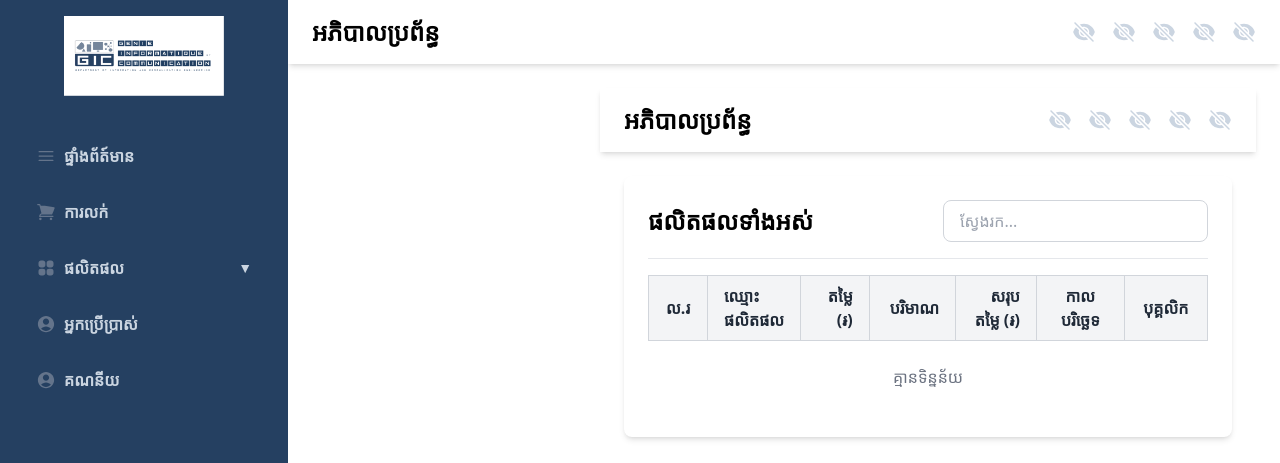
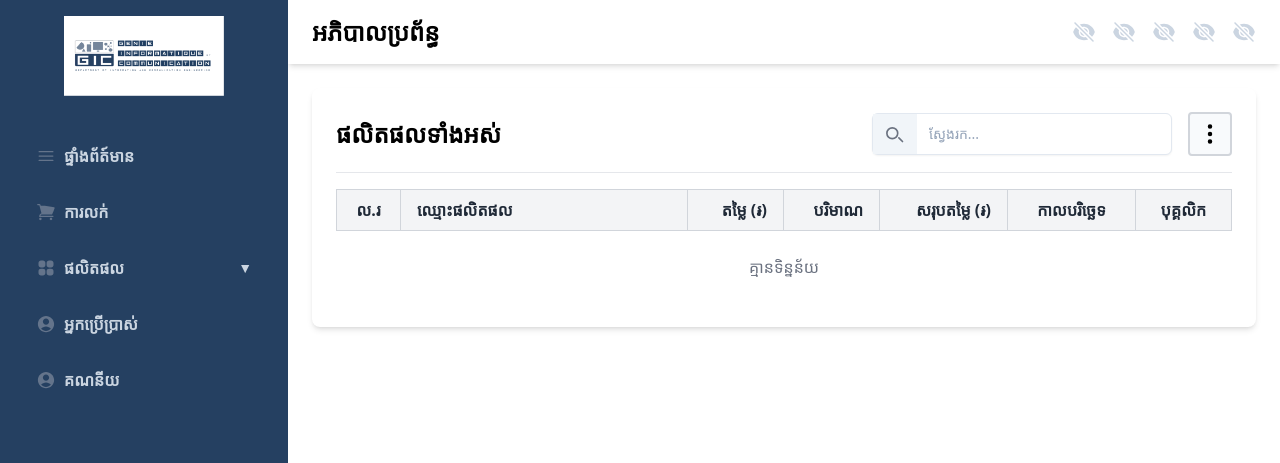
Before and after one commit to rinrin71kh/Team-B1-ecommerce-IP-2024, a Vue app: page /admin/product/all in a window 1280 px wide. Shown: the top 463 px of the page. Built offline with nearby package versions, Linux system fonts and the light colour scheme; a web font is replaced by a local one.

Commit message:
nav bar fixed

```diff
--- a/src/App.vue
+++ b/src/App.vue
@@ -1,9 +1,8 @@
 <template>
-  <!-- <RouterView /> -->
+  <RouterView />
    <Admin/>
 </template>
 
 <script setup>
 import { RouterView } from 'vue-router';
-import Admin from './components/Admin/admin.vue';
 </script>
--- a/src/components/Admin/3.product/1.all/all.vue
+++ b/src/components/Admin/3.product/1.all/all.vue
@@ -1,37 +1,81 @@
 <template>
   <div class="p-6 bg-white rounded-lg shadow-md">
 
-    <div class="flex items-center justify-between border-b pb-4 mb-4">
+    <div class="flex flex-wrap items-center justify-between border-b pb-4 mb-4">
       <h2 class="text-2xl font-semibold">ផលិតផលទាំងអស់</h2>
-      <input
-        type="text"
-        placeholder="ស្វែងរក..."
-        class="border border-gray-300 rounded-lg px-4 py-2 focus:outline-none focus:ring-2 focus:ring-blue-500"
-      />
+      <div class="flex items-center space-x-4">
+
+        <div class="flex items-center border border-slate-200 rounded-md bg-white shadow-sm">
+          <button
+            @click="searchProducts"
+            class="px-3 text-gray-500 hover:text-gray-700 hover:bg-slate-50 focus:outline-none bg-slate-100 "
+          >
+
+            <svg
+              xmlns="http://www.w3.org/2000/svg"
+              class="h-5 w-5"
+              fill="none"
+              viewBox="0 0 24 24"
+              stroke="currentColor"
+              stroke-width="2"
+            >
+              <path
+                stroke-linecap="round"
+                stroke-linejoin="round"
+                d="M21 21l-4.35-4.35m-1.4-5.6a6.5 6.5 0 1 1-13 0 6.5 6.5 0 0 1 13 0z"
+              />
+            </svg>
+          </button>
+          <input
+            v-model="searchQuery"
+            type="text"
+            placeholder="ស្វែងរក..."
+            class="w-full bg-transparent placeholder:text-slate-400 text-slate-700 text-sm pl-3 pr-10 py-2
+            focus:outline-none focus:border-slate-400"
+          />
+        </div>
+
+        <RouterLink to="/some-action">
+          <button class="p-2 rounded hover:bg-gray-200 bg-slate-50 border-solid border-2 border-gray-300">
+            <img class="w-6 h-6" src="../../../../../public/icon/three-dots-vertical.svg" alt="Actions" />
+          </button>
+        </RouterLink>
+      </div>
     </div>
 
 
     <table class="w-full border-collapse text-gray-700">
       <thead>
         <tr class="bg-gray-100 text-gray-800">
-          <th class="border border-gray-300 px-4 py-2 text-center w-16">ល.រ</th>
-          <th class="border border-gray-300 px-4 py-2 text-left">ឈ្មោះផលិតផល</th>
-          <th class="border border-gray-300 px-4 py-2 text-right w-24">តម្លៃ (៛)</th>
-          <th class="border border-gray-300 px-4 py-2 text-right w-24">បរិមាណ</th>
-          <th class="border border-gray-300 px-4 py-2 text-right w-32">សរុបតម្លៃ (៛)</th>
-          <th class="border border-gray-300 px-4 py-2 text-center w-32">កាលបរិច្ឆេទ</th>
-          <th class="border border-gray-300 px-4 py-2 text-center w-24">បុគ្គលិក</th>
+          <th scope="col" class="border border-gray-300 px-4 py-2 text-center w-16">ល.រ</th>
+          <th scope="col" class="border border-gray-300 px-4 py-2 text-left">ឈ្មោះផលិតផល</th>
+          <th scope="col" class="border border-gray-300 px-4 py-2 text-right w-24">តម្លៃ (៛)</th>
+          <th scope="col" class="border border-gray-300 px-4 py-2 text-right w-24">បរិមាណ</th>
+          <th scope="col" class="border border-gray-300 px-4 py-2 text-right w-32">សរុបតម្លៃ (៛)</th>
+          <th scope="col" class="border border-gray-300 px-4 py-2 text-center w-32">កាលបរិច្ឆេទ</th>
+          <th scope="col" class="border border-gray-300 px-4 py-2 text-center w-24">បុគ្គលិក</th>
         </tr>
       </thead>
       <tbody>
+        <!-- this is for data -->
+        <tr v-for="(product, index) in filteredProducts" :key="index" class="hover:bg-gray-50">
+          <td class="border border-gray-300 px-4 py-2 text-center">{{ index + 1 }}</td>
+          <td class="border border-gray-300 px-4 py-2 text-left">{{ product.name }}</td>
+          <td class="border border-gray-300 px-4 py-2 text-right">{{ product.price }}</td>
+          <td class="border border-gray-300 px-4 py-2 text-right">{{ product.quantity }}</td>
+          <td class="border border-gray-300 px-4 py-2 text-right">{{ product.totalPrice }}</td>
+          <td class="border border-gray-300 px-4 py-2 text-center">{{ product.date }}</td>
+          <td class="border border-gray-300 px-4 py-2 text-center">{{ product.staff }}</td>
+        </tr>
 
-        <tr>
-          <td colspan="7" class="text-center py-6 text-gray-500">គ្មានទិន្នន័យ</td>
+
+        <tr v-if="filteredProducts.length === 0">
+          <td colspan="7" class="text-center py-6 text-gray-500">
+            គ្មានទិន្នន័យ
+          </td>
         </tr>
       </tbody>
     </table>
-
-
   </div>
 </template>
 
@@ -41,11 +85,34 @@ export default {
   data() {
     return {
       products: [],
+      searchQuery: "",
     };
+  },
+  computed: {
+    filteredProducts() {
+      if (!this.searchQuery) return this.products;
+      return this.products.filter((product) =>
+        product.name.toLowerCase().includes(this.searchQuery.toLowerCase())
+      );
+    },
+  },
+  methods: {
+    searchProducts() {
+      // for api call
+      console.log("Search triggered for:", this.searchQuery);
+    },
   },
 };
 </script>
 
 <style scoped>
-
+table {
+  border-spacing: 0;
+}
+thead th {
+  background-color: #f3f4f6;
+}
+tbody tr:hover {
+  background-color: #f9fafb;
+}
 </style>
```
Also changed, not shown: public/icon/three-dots-vertical.svg (added).
